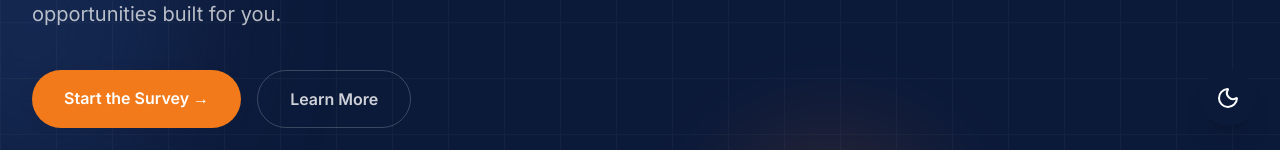
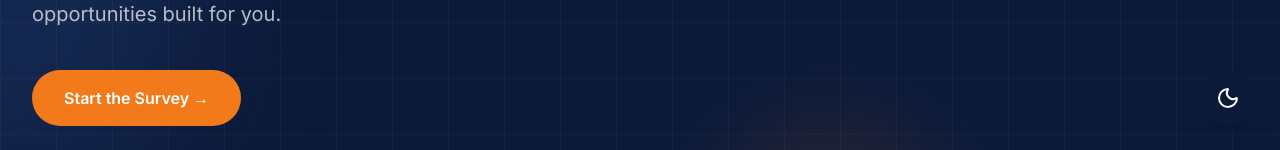
Before and after one commit to oramakenya/GiG-Survey, a React (Vite) app in the folder creative-talent-survey-landing-page/: page / in a window 1280 px wide. Shown: the part 650-800 px from the top of the page. Built offline with nearby package versions, Linux system fonts and the light colour scheme; a web font is replaced by a local one.

Commit message:
fix: update Hero survey button and remove learn more and change the creative to though  counts

```diff
--- a/creative-talent-survey-landing-page/src/components/Hero.tsx
+++ b/creative-talent-survey-landing-page/src/components/Hero.tsx
@@ -35,17 +35,12 @@ export default function Hero() {
           </p>
 
           <div className="animate-fade-in-up delay-300 mt-10 flex flex-col gap-4 sm:flex-row">
+  {/* Primary CTA - Now points to #about and replaces Learn More */}
   <a
-              href="#survey"
+    href="#about"
     className="animate-pulse-glow rounded-full bg-orama-orange px-8 py-4 text-center text-base font-semibold text-white shadow-xl transition-all hover:-translate-y-1 hover:bg-orama-orange-light active:translate-y-0"
   >
     Start the Survey →
-            </a>
-            <a
-              href="#about"
-              className="rounded-full border border-white/20 px-8 py-4 text-center text-base font-semibold text-white/80 transition-all hover:bg-white/10 hover:text-white"
-            >
-              Learn More
   </a>
 </div>
 
--- a/creative-talent-survey-landing-page/src/components/Opportunities.tsx
+++ b/creative-talent-survey-landing-page/src/components/Opportunities.tsx
@@ -433,7 +433,7 @@ export default function Opportunities({
                 Why this survey
               </p>
               <h2 className="font-serif text-4xl font-bold text-orama-navy sm:text-5xl">
-                Every creative <span className="gradient-text italic">counts</span>.
+                Every thought <span className="gradient-text italic">counts</span>.
               </h2>
             </div>
             <div className="md:w-2/3">
```
Lines whose indentation alone changed are shown as unchanged.
